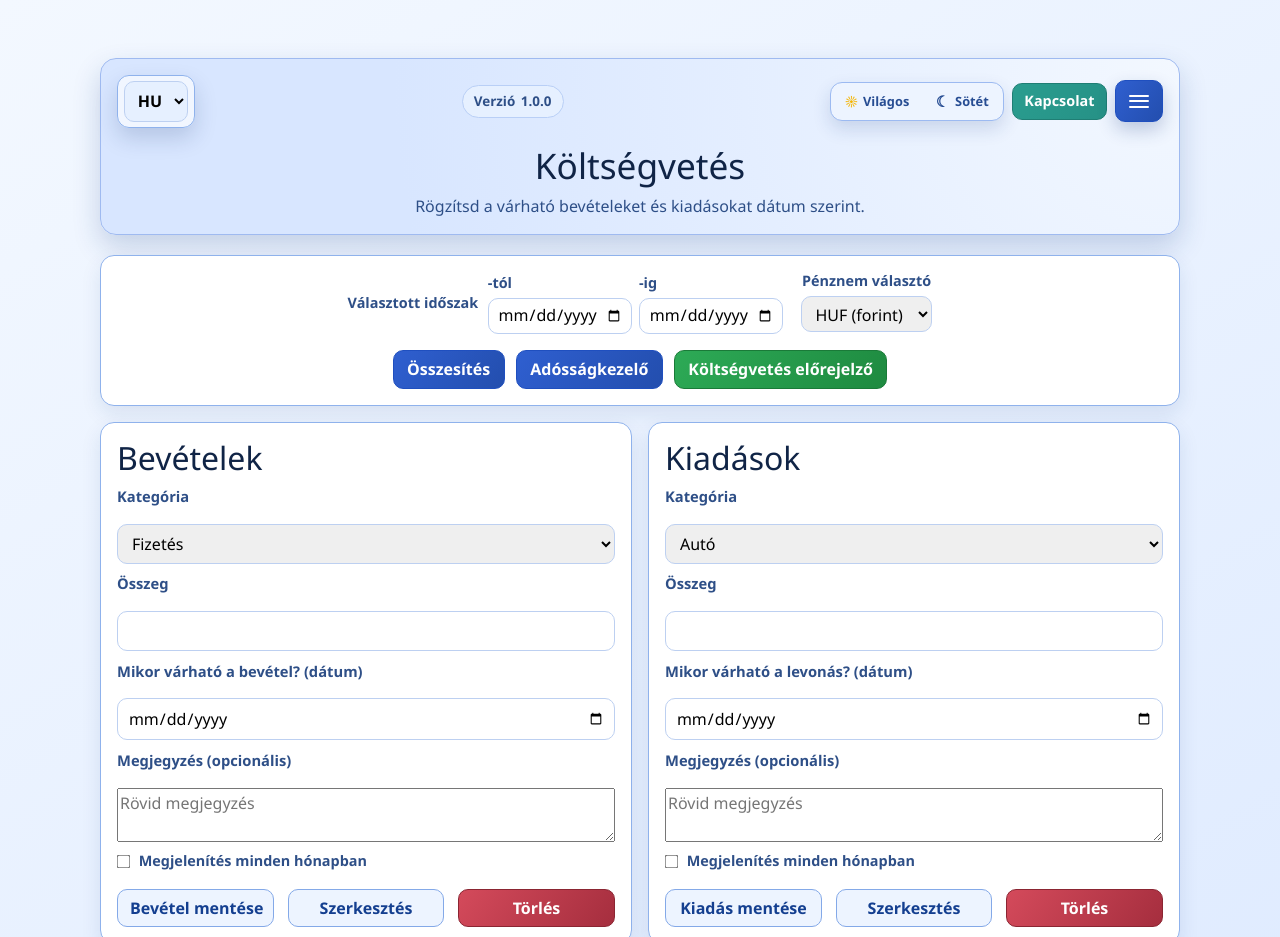
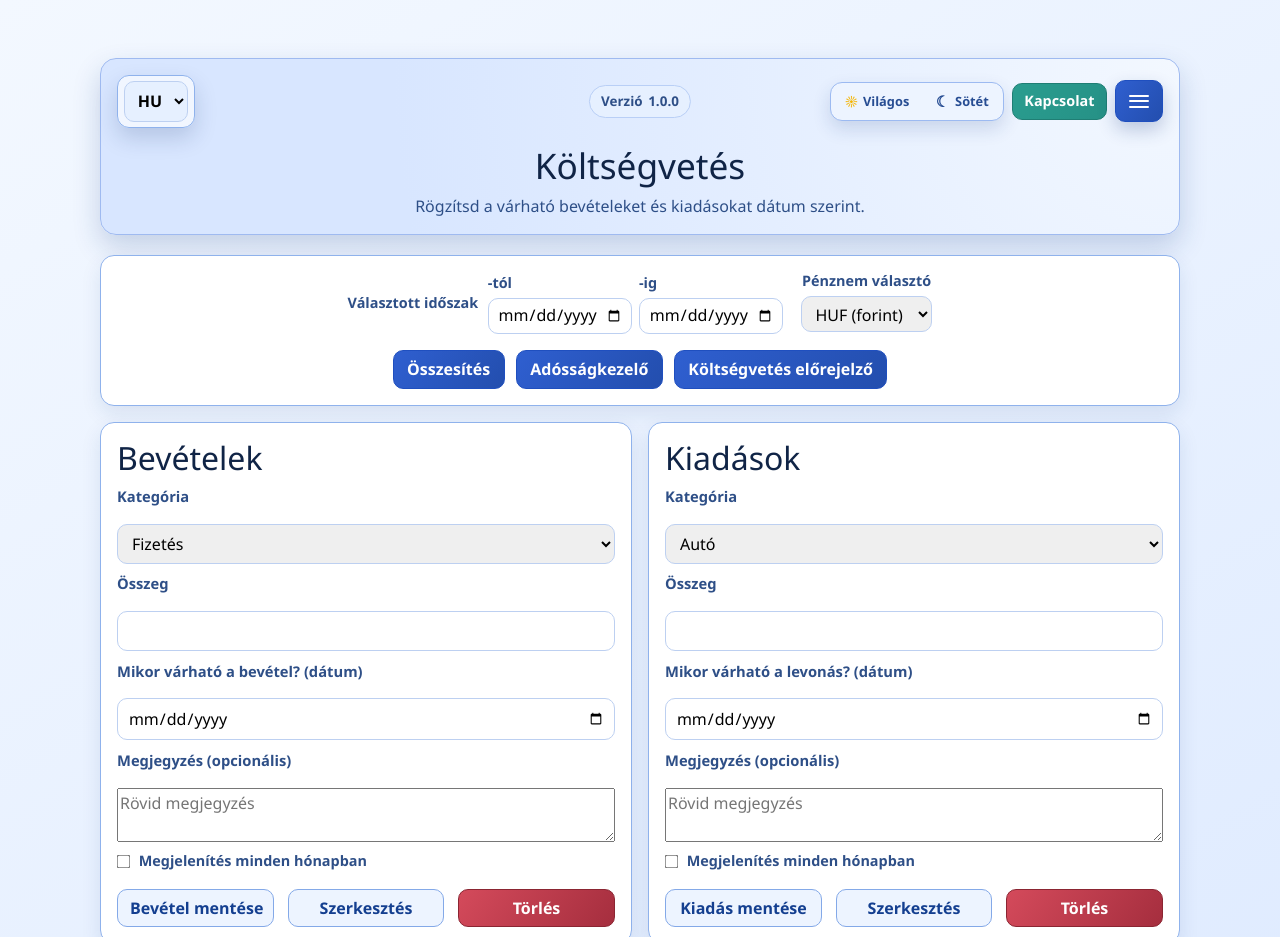
Before and after one commit to Anasztazia12/budgeting, a website: page budget.html in a window 1280 px wide. Shown: the top 937 px of the page. Drawn offline with nearby package versions, Linux system fonts and the light colour scheme.

Commit message:
Refactor version badge positioning and update forecast button style for improved consistency

```diff
--- a/assets/css/style.css
+++ b/assets/css/style.css
@@ -115,6 +115,13 @@ body {
 	justify-content: space-between;
 	gap: 0.9rem;
 	margin-bottom: 1rem;
+	position: relative;
+}
+.version-badge {
+	position: absolute;
+	left: 50%;
+	transform: translateX(-50%);
+	pointer-events: none;
 }
 .hero-toolbar-group { display: flex; align-items: center; gap: 0.8rem; flex-wrap: wrap; }
 
@@ -1024,7 +1031,7 @@ a:focus-visible, button:focus-visible, input:focus-visible, select:focus-visible
 	.language-corner select { height: auto; padding: 0.28rem 0.4rem; }
 	.hero-toolbar-group { display: contents; }
 	.mobile-app-title { grid-area: title; display: block; font-size: 1rem; min-width: 0; padding-right: 0.25rem; }
-	.version-badge { display: inline-flex; grid-area: version; justify-self: end; align-self: center; font-size: 0.78rem; padding: 0.26rem 0.55rem; }
+	.version-badge { display: inline-flex; grid-area: version; justify-self: end; align-self: center; font-size: 0.78rem; padding: 0.26rem 0.55rem; position: static; transform: none; }
 
 	.landing-grid, .summary-grid, .lists-grid, .auth-grid { grid-template-columns: 1fr; }
 	.stats-grid { grid-template-columns: repeat(2, minmax(140px,1fr)); }
--- a/budget.html
+++ b/budget.html
@@ -93,7 +93,7 @@ választó</label>
 				<div class="stack">
 					<button id="summary-toggle-button" type="button" class="btn btn-primary" data-i18n="summaryLink">Összesítés</button>
 					<button id="managing-debt-toggle-button" type="button" class="btn btn-primary" data-i18n="managingDebtLink">Adósságkezelő</button>
-					<button id="forecast-toggle-button" type="button" class="btn btn-success" data-i18n="forecastButton">Költségvetés előrejelző</button>
+					<button id="forecast-toggle-button" type="button" class="btn btn-primary" data-i18n="forecastButton">Költségvetés előrejelző</button>
 				</div>
 			</div>
 		</div>
```
